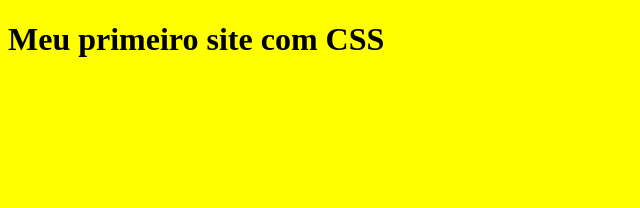
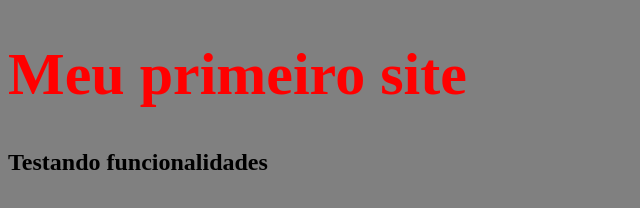
Before and after one commit to dudunasc/aula01, a plain HTML site: page index.html in a window 1280 px wide. Shown: the whole page, without its empty margins (0-640 px from the left). Drawn offline with Linux system fonts and the light colour scheme.

Commit message:
testando conhecimentos em css

```diff
--- a/index.html
+++ b/index.html
@@ -4,10 +4,20 @@
     <meta charset="UTF-8">
     <meta name="viewport" content="width=device-width, initial-scale=1.0">
     <title>Aprendendo CSS</title>
+    <style>
+        body{
+            background: gray;
+        }
+        h1{
+            color: red;
+            font-size:60px;
+        }
+    </style>
 </head>
 
-<body style="background: yellow">
-    <h1>Meu primeiro site com CSS</h1>
+<body>
+    <h1>Meu primeiro site</h1>
+    <h2>Testando funcionalidades</h1>
 </body>
 
 </html>
```
